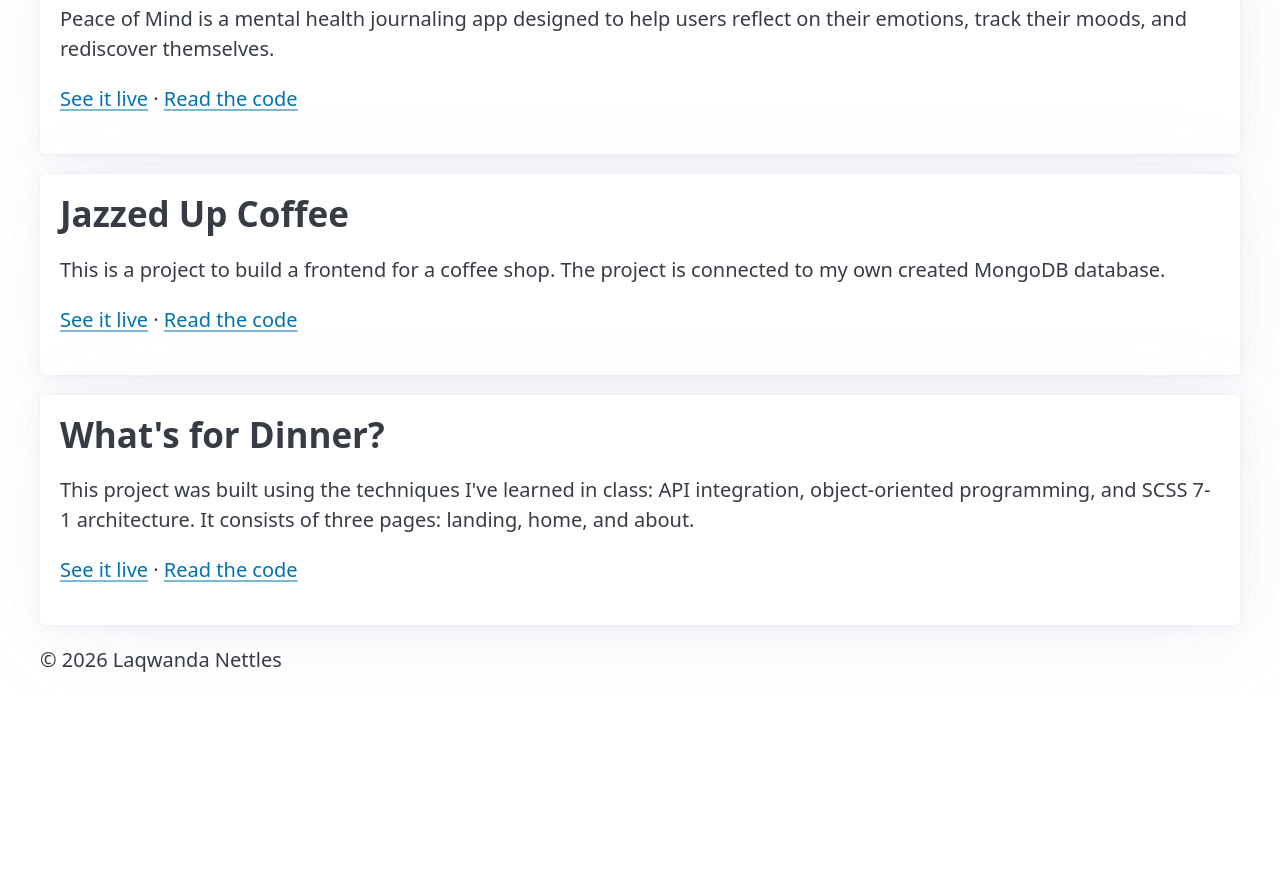
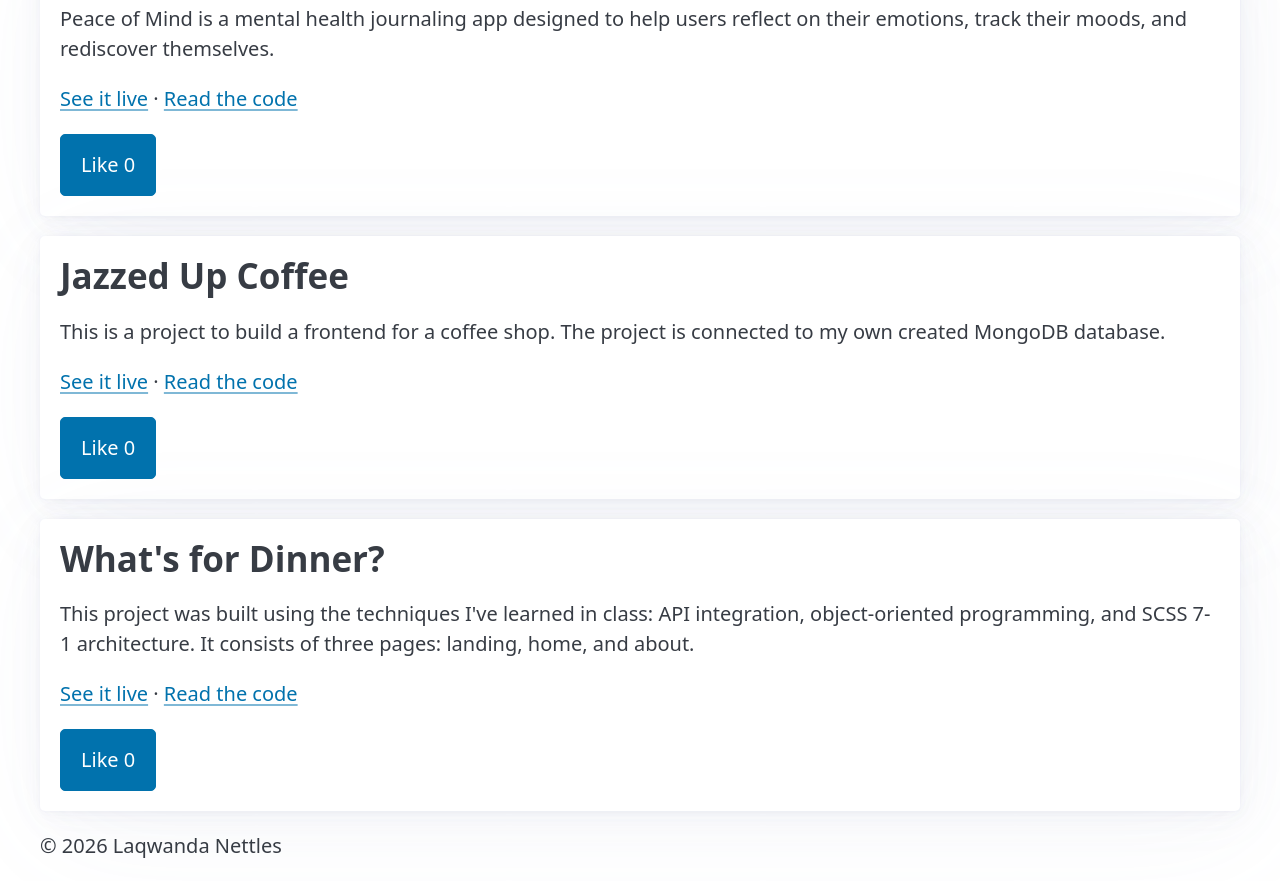
Before and after one commit to Laqwanda-Nettles/portfolio, a React (Vite) app: page / in a window 1280 px wide. Shown: the part 1640-2521 px from the top of the page. Before the commit the page ends 2335 px from the top, so only its background shows below. Built offline with nearby package versions, Linux system fonts and the light colour scheme.

Commit message:
add Like buttons to my cards closes #8

```diff
--- a/src/CoffeeShopPortfolioCard.jsx
+++ b/src/CoffeeShopPortfolioCard.jsx
@@ -1,9 +1,17 @@
+import { useState } from "react";
+
 function CoffeeShopPortfolioCard() {
   const name = "Jazzed Up Coffee";
   const description =
     "This is a project to build a frontend for a coffee shop. The project is connected to my own created MongoDB database.";
   const liveUrl = "https://coffee-shop-frontend-seven.vercel.app/";
   const repoUrl = "https://github.com/Laqwanda-Nettles/coffee-shop-frontend";
+  const [likes, setLikes] = useState(0);
+
+  const addLike = () => {
+    setLikes(likes + 1);
+  };
+
   return (
     <article>
       <h2>{name}</h2>
@@ -11,6 +19,7 @@ function CoffeeShopPortfolioCard() {
       <p>
         <a href={liveUrl}>See it live</a> · <a href={repoUrl}>Read the code</a>
       </p>
+      <button onClick={addLike}>Like {likes}</button>
     </article>
   );
 }
--- a/src/MentalHeathPortfolioCard.jsx
+++ b/src/MentalHeathPortfolioCard.jsx
@@ -1,9 +1,17 @@
+import { useState } from "react";
+
 function MentalHealthPortfolioCard() {
   const name = "Peace of Mind";
   const description =
     "Peace of Mind is a mental health journaling app designed to help users reflect on their emotions, track their moods, and rediscover themselves.";
   const liveUrl = "https://peace-of-mind-rouge.vercel.app/";
   const repoUrl = "https://github.com/Laqwanda-Nettles/Peace-of-Mind";
+  const [likes, setLikes] = useState(0);
+
+  const addLike = () => {
+    setLikes(likes + 1);
+  };
+
   return (
     <article>
       <h2>{name}</h2>
@@ -11,6 +19,7 @@ function MentalHealthPortfolioCard() {
       <p>
         <a href={liveUrl}>See it live</a> · <a href={repoUrl}>Read the code</a>
       </p>
+      <button onClick={addLike}>Like {likes}</button>
     </article>
   );
 }
--- a/src/RecipeAppPortfolioCard.jsx
+++ b/src/RecipeAppPortfolioCard.jsx
@@ -1,4 +1,12 @@
+import { useState } from "react";
+
 function RecipeAppPortfolioCard() {
+  const [likes, setLikes] = useState(0);
+
+  const addLike = () => {
+    setLikes(likes + 1);
+  };
+
   const name = "What's for Dinner?";
   const description =
     "This project was built using the techniques I've learned in class: API integration, object-oriented programming, and SCSS 7-1 architecture. It consists of three pages: landing, home, and about.";
@@ -11,6 +19,7 @@ function RecipeAppPortfolioCard() {
       <p>
         <a href={liveUrl}>See it live</a> · <a href={repoUrl}>Read the code</a>
       </p>
+      <button onClick={addLike}>Like {likes}</button>
     </article>
   );
 }
```
